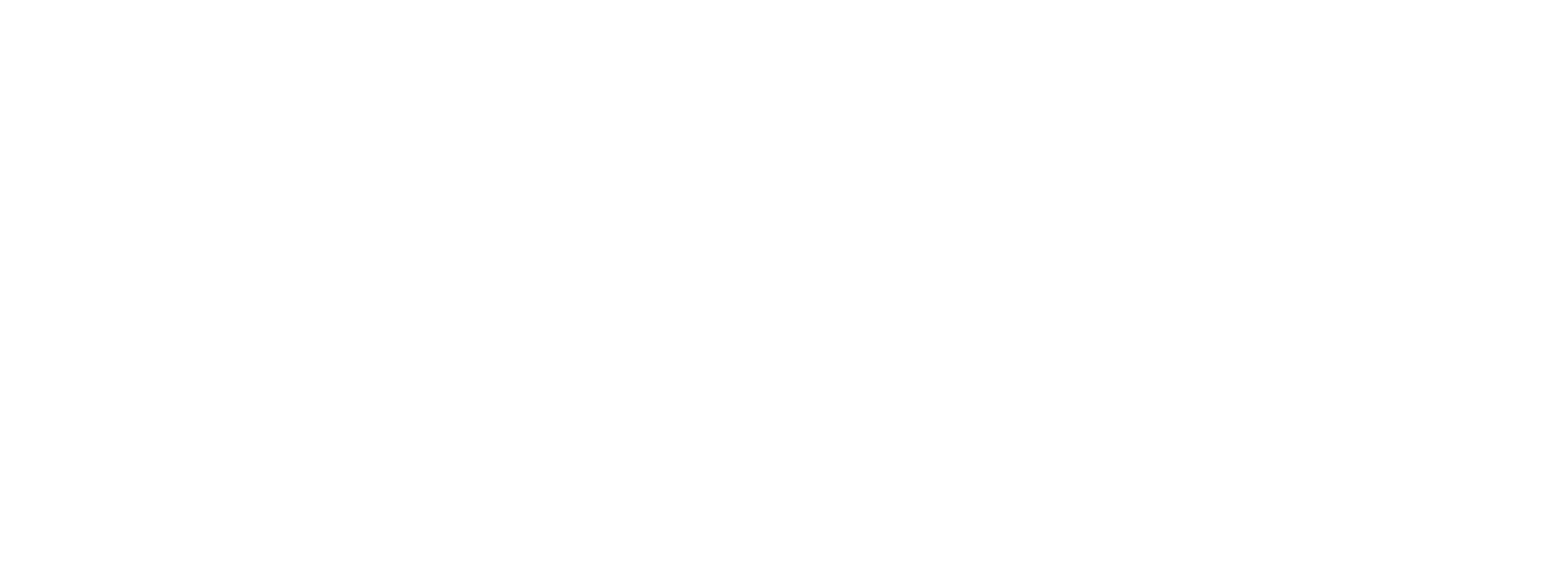
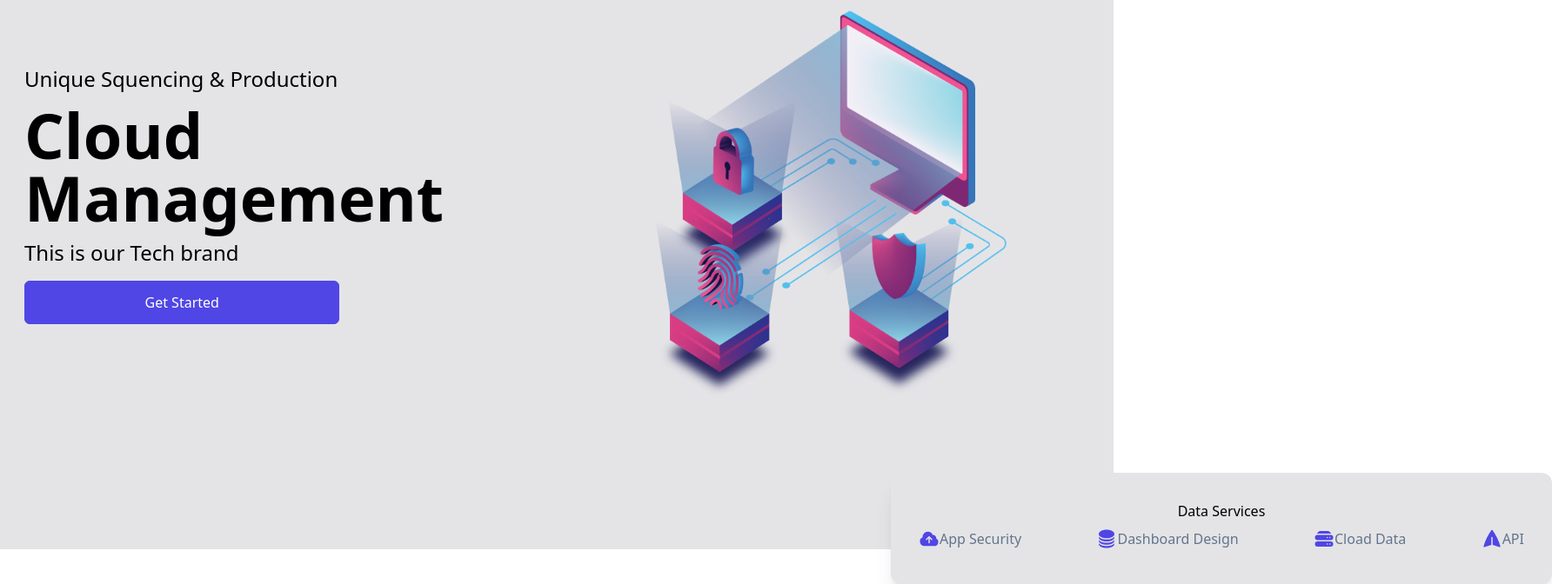
Before and after one commit to traviswilliams997/cloud-management-react, a React (Create React App) app: page / in a window 1280 px wide. Shown: the part 168-840 px from the top of the page at 87% size, 1784 px wide, since content can reach past the window. Before the commit the page ends 800 px from the top, so only its background shows below. Built offline with nearby package versions, Linux system fonts and the light colour scheme.

Commit message:
Edit  navbar

```diff
--- a/src/App.js
+++ b/src/App.js
@@ -1,9 +1,10 @@
 import Navbar from './components/Navbar'
-
+import Hero from './components/Hero'
 function App() {
   return (
     <>
     <Navbar />
+    <Hero />
     </>
   );
 }
--- /dev/null
+++ b/src/components/Hero.jsx
@@ -0,0 +1,42 @@
+import React from 'react'
+import {
+    CloudArrowUpIcon,
+    CircleStackIcon,
+    PaperAirplaneIcon,
+    ServerStackIcon,
+} from '@heroicons/react/24/solid'
+
+import bgImg from '../assets/cyber-bg.png'
+
+
+const Hero = () => {
+  return (
+    <div className='w-full h-screen bg-zinc-200 flex flex-col justify-between'>
+        <div className='grid md:grid-cols-2 max-w-[1240px] m-auto'>
+            <div className='flex flex-col justify-center md:items-start w-full px-2 py-8'>
+                <p className='text-2xl'>Unique Squencing & Production</p>
+                <h1 className='py-3 text-5xl md:text-7xl font-bold'>Cloud Management</h1>
+                <p className='text-2xl'>This is our Tech brand</p>
+                <button className='py-3 px-6 sm:w-[60%] my-4'>Get Started</button>
+            </div>
+            <div>
+                <img className='w-full' src={bgImg} alt="/" />
+            </div>
+            <div className='absolute flex flex-col py-8 md:min-w-[760px] bottom-[-5%]
+            mx-1 md:left-1/2 transform  md:translate-x-1/2 bg-zinc-200
+            borderborder-slate-300 rounded-xl text-center shadow-xl'>
+                <p>Data Services</p>
+                <div className='flex justify-between flex-wrap px-4'>
+                <p className= 'flex px-4 py-2 text-slate-500' ><CloudArrowUpIcon className='h-6 text-indigo-600'/> App Security</p>
+                <p className= 'flex px-4 py-2 text-slate-500' ><CircleStackIcon  className='h-6 text-indigo-600'/> Dashboard Design</p>
+                <p className= 'flex px-4 py-2 text-slate-500' ><ServerStackIcon className='h-6 text-indigo-600'/> Cload Data</p>
+                <p className= 'flex px-4 py-2 text-slate-500' ><PaperAirplaneIcon className='h-6 text-indigo-600 -rotate-90'/> API</p>
+                </div>
+            </div>
+        </div>
+
+    </div>
+  )
+}
+
+export default Hero
```
